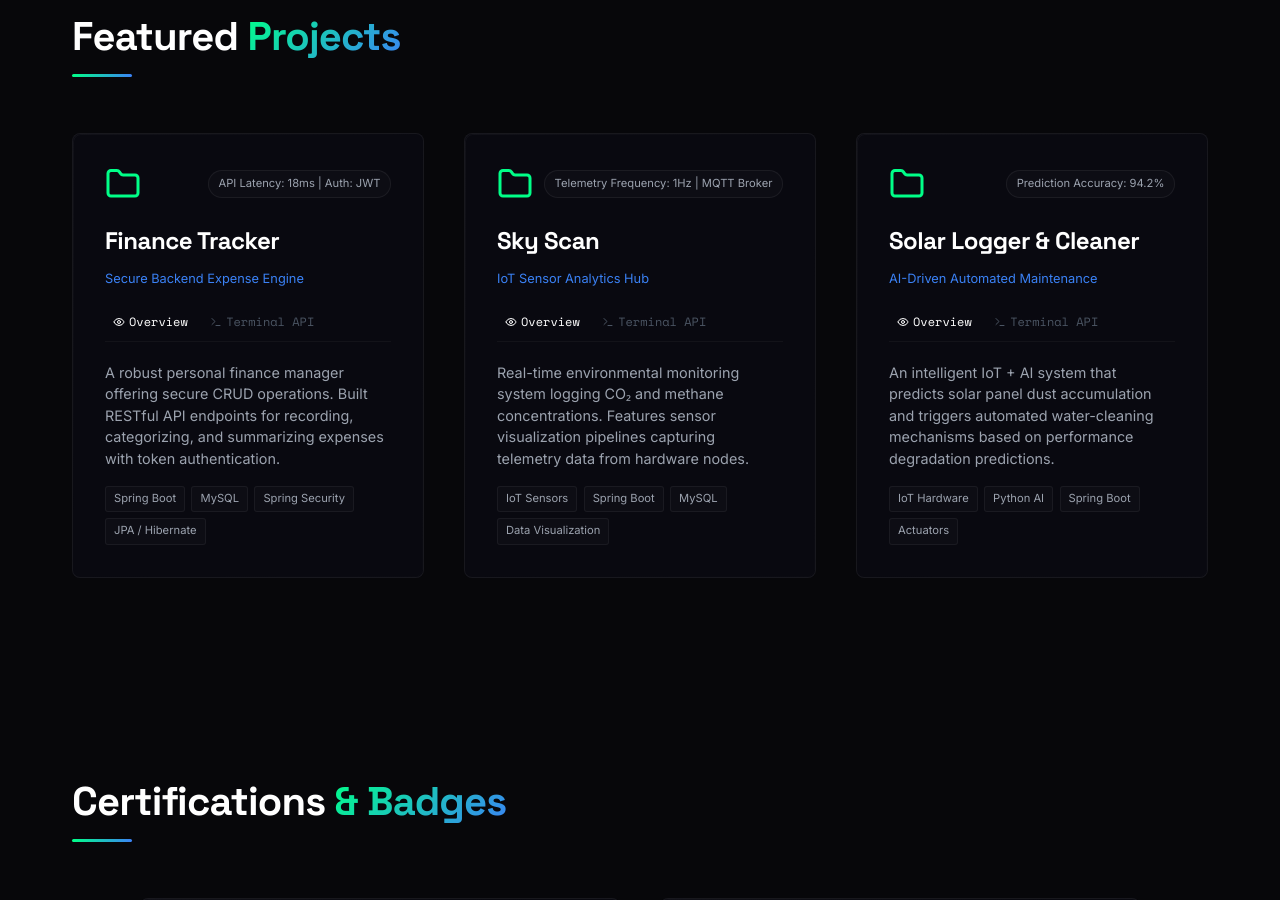
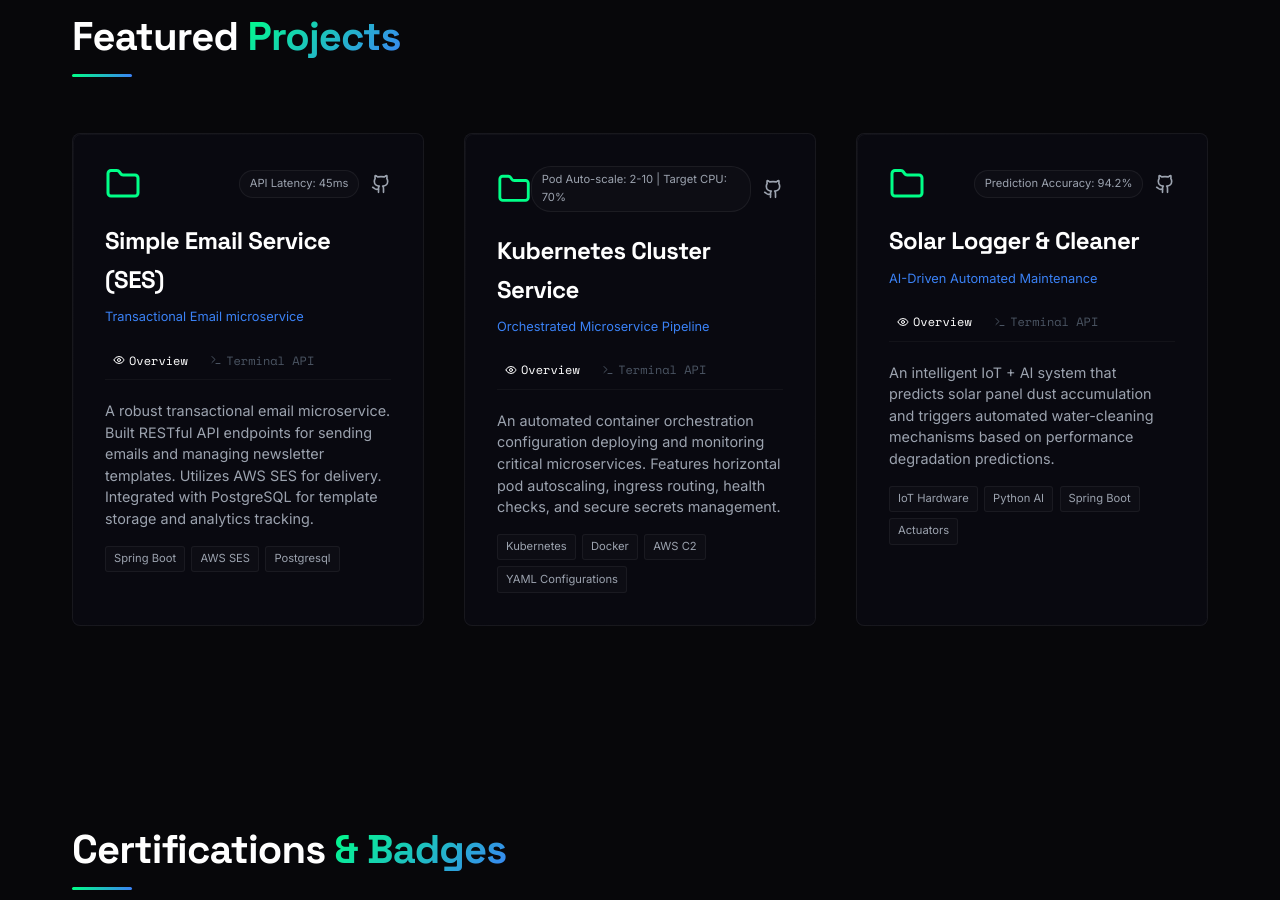
Before and after one commit to Vansh078/Vansh_Portfolio, a React (Vite) app: page / in a window 1280 px wide. Shown: the part 3320-4220 px from the top of the page. Built offline with nearby package versions, Linux system fonts and the light colour scheme.

Commit message:
updated projects

```diff
--- a/src/components/Projects.jsx
+++ b/src/components/Projects.jsx
@@ -1,46 +1,56 @@
 import React, { useState } from 'react';
-import { Folder, Database, Eye, Terminal, Shield, Cpu, RefreshCw } from 'lucide-react';
+import { Folder, Eye, Terminal } from 'lucide-react';
+
+const GithubIcon = ({ className, size = 20 }) => (
+  <svg
+    viewBox="0 0 24 24"
+    width={size}
+    height={size}
+    stroke="currentColor"
+    strokeWidth="2"
+    fill="none"
+    strokeLinecap="round"
+    strokeLinejoin="round"
+    className={className}
+  >
+    <path d="M15 22v-4a4.8 4.8 0 0 0-1-3.5c3 0 6-2 6-5.5.08-1.25-.27-2.48-1-3.5.28-1.15.28-2.35 0-3.5 0 0-1 0-3 1.5-2.64-.5-5.36-.5-8 0C6 2 5 2 5 2c-.3 1.15-.3 2.35 0 3.5A5.403 5.403 0 0 0 4 9c0 3.5 3 5.5 6 5.5-.39.49-.68 1.05-.85 1.65-.17.6-.22 1.23-.15 1.85v4" />
+    <path d="M9 18c-4.51 2-5-2-7-2" />
+  </svg>
+);
 
 const PROJECTS_DATA = [
   {
-    title: 'Finance Tracker',
-    subtitle: 'Secure Backend Expense Engine',
-    desc: 'A robust personal finance manager offering secure CRUD operations. Built RESTful API endpoints for recording, categorizing, and summarizing expenses with token authentication.',
-    tech: ['Spring Boot', 'MySQL', 'Spring Security', 'JPA / Hibernate'],
-    metrics: 'API Latency: 18ms | Auth: JWT',
+    title: 'Simple Email Service (SES)',
+    subtitle: 'Transactional Email microservice',
+    desc: 'A robust transactional email microservice. Built RESTful API endpoints for sending emails and managing newsletter templates. Utilizes AWS SES for delivery. Integrated with PostgreSQL for template storage and analytics tracking.',
+    tech: ['Spring Boot', 'AWS SES', 'Postgresql'],
+    metrics: 'API Latency: 45ms',
+    github: 'https://github.com/Vansh078/email-service.git',
     consoleType: 'rest',
     consoleData: {
-      endpoint: 'GET /api/v1/expenses/summary',
+      endpoint: 'POST /email/send',
       response: `{
-  "status": "success",
-  "data": {
-    "totalExpenses": 12840.50,
-    "categories": {
-      "Cloud Hosting": 4200.00,
-      "Development Tools": 1840.50,
-      "Infrastructure": 6800.00
-    },
-    "currency": "INR",
-    "updatedAt": "2026-06-07T12:00:00Z"
-  }
+  "status": "true",
+  "data": null,
+  "message": "Email sent successfully"
 }`
     }
   },
   {
-    title: 'Sky Scan',
-    subtitle: 'IoT Sensor Analytics Hub',
-    desc: 'Real-time environmental monitoring system logging CO₂ and methane concentrations. Features sensor visualization pipelines capturing telemetry data from hardware nodes.',
-    tech: ['IoT Sensors', 'Spring Boot', 'MySQL', 'Data Visualization'],
-    metrics: 'Telemetry Frequency: 1Hz | MQTT Broker',
-    consoleType: 'iot',
+    title: 'Kubernetes Cluster Service',
+    subtitle: 'Orchestrated Microservice Pipeline',
+    desc: 'An automated container orchestration configuration deploying and monitoring critical microservices. Features horizontal pod autoscaling, ingress routing, health checks, and secure secrets management.',
+    tech: ['Kubernetes', 'Docker', 'AWS C2', 'YAML Configurations'],
+    metrics: 'Pod Auto-scale: 2-10 | Target CPU: 70%',
+    github: 'https://github.com/Vansh078/kubernates-service.git',
+    consoleType: 'k3s',
     consoleData: {
-      endpoint: 'SUBSCRIBE node/telemetry/gases',
-      response: `[MQTT] [2026-06-07T12:35:12]
-[SENSOR_01] CO2 Concentration: 412.8 ppm (NORMAL)
-[SENSOR_01] CH4 Concentration: 1.86 ppm (NORMAL)
-[SENSOR_02] CO2 Concentration: 489.1 ppm (WARNING)
-[SENSOR_02] CH4 Concentration: 2.14 ppm (ACTION_REQUIRED)
-[SYS] Transmitting payload database logger... done.`
+      endpoint: 'kubectl get pods -n production',
+      response: `NAME                             READY   STATUS    RESTARTS   AGE
+email-service-5cbd749c95-h8xrw  1/1     Running   0          4d12h
+email-service-5cbd749c95-kjlsw  1/1     Running   0          4d12h
+solar-logger-84bc78bdf4-qp9xz   1/1     Running   1          12d
+[SYS] EKS Node Status: 3 Nodes (ACTIVE, HEALTHY)`
     }
   },
   {
@@ -49,6 +59,7 @@ const PROJECTS_DATA = [
     desc: 'An intelligent IoT + AI system that predicts solar panel dust accumulation and triggers automated water-cleaning mechanisms based on performance degradation predictions.',
     tech: ['IoT Hardware', 'Python AI', 'Spring Boot', 'Actuators'],
     metrics: 'Prediction Accuracy: 94.2%',
+    github: 'https://github.com/Vansh078/solar_panel_cleaning.git',
     consoleType: 'ai',
     consoleData: {
       endpoint: 'POST /api/v1/cleaner/evaluate',
@@ -88,7 +99,35 @@ export default function Projects() {
             <div key={idx} className="project-card glass-card">
               <div className="project-card-header">
                 <Folder className="folder-icon text-green" size={36} />
-                <div className="project-badge font-mono">{project.metrics}</div>
+                <div style={{ display: 'flex', alignItems: 'center', gap: '0.75rem' }}>
+                  <div className="project-badge font-mono">{project.metrics}</div>
+                  {project.github && (
+                    <a
+                      href={project.github}
+                      target="_blank"
+                      rel="noopener noreferrer"
+                      className="project-github-link"
+                      title="View GitHub Repository"
+                      style={{
+                        color: 'var(--text-secondary)',
+                        display: 'flex',
+                        alignItems: 'center',
+                        justifyContent: 'center',
+                        transition: 'color 0.2s, transform 0.2s'
+                      }}
+                      onMouseEnter={(e) => {
+                        e.currentTarget.style.color = 'var(--accent-green)';
+                        e.currentTarget.style.transform = 'translateY(-1px)';
+                      }}
+                      onMouseLeave={(e) => {
+                        e.currentTarget.style.color = 'var(--text-secondary)';
+                        e.currentTarget.style.transform = 'none';
+                      }}
+                    >
+                      <GithubIcon size={20} />
+                    </a>
+                  )}
+                </div>
               </div>
 
               <h3 className="project-title font-display">{project.title}</h3>
```
